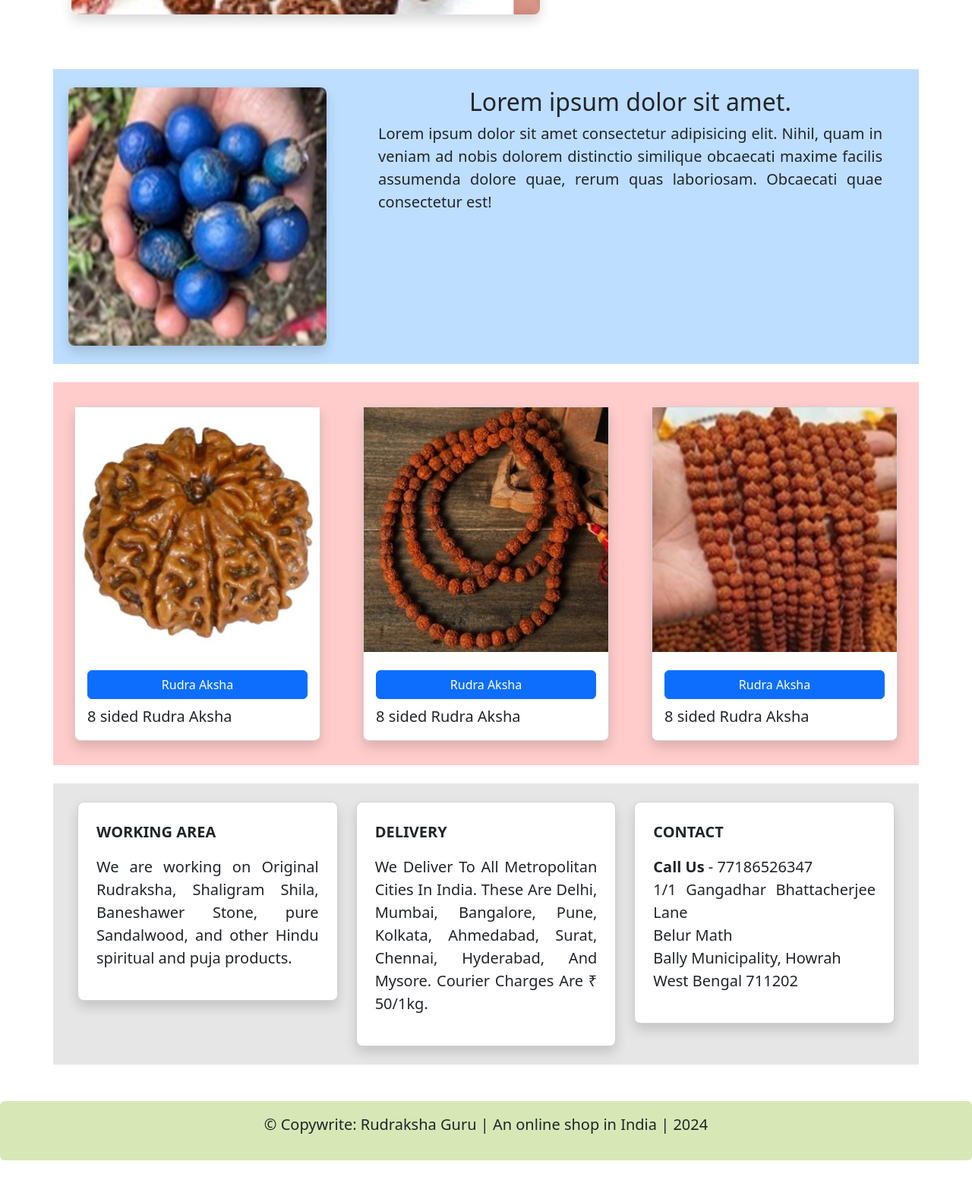
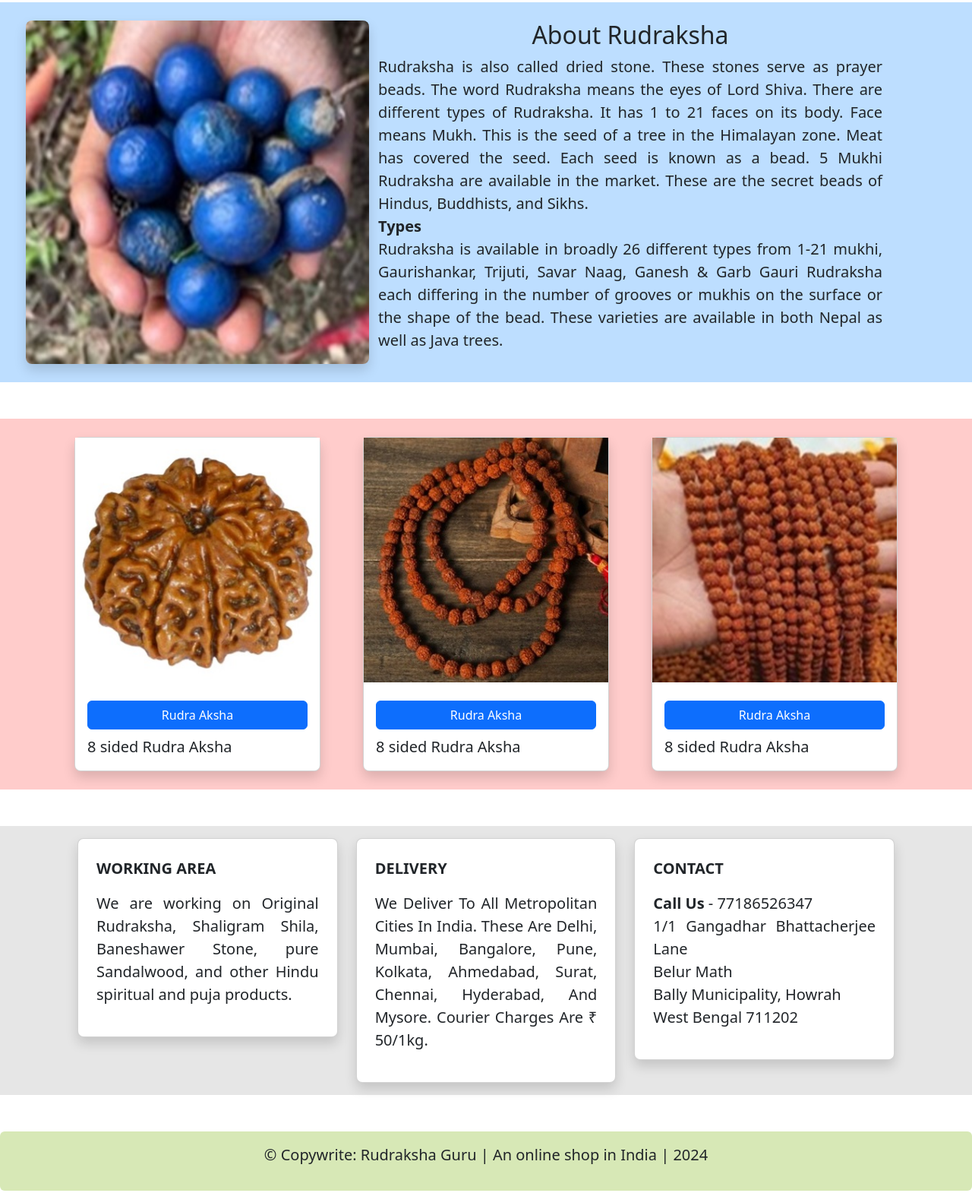
Before and after one commit to kanadkapil/Rudra-Aksha, a plain HTML site: page index.html in a window 1280 px wide. Shown: the part 903-2473 px from the top of the page at 76% size. Before the commit the page ends 2438 px from the top, so only its background shows below. Drawn offline with nearby package versions, Linux system fonts and the light colour scheme.

Commit message:
Update index.html

```diff
--- a/index.html
+++ b/index.html
@@ -19,7 +19,8 @@
 
 <body>
     <!-- navbar  -->
-    <header class="mb-3 bg-yellow">
+    <header class="bg-yellow">
+        <section class="mb-5">
             <nav class="navbar navbar-expand-lg custom-color shadow">
                 <div class="container">
                     <a class="navbar-brand"
@@ -49,12 +50,13 @@
                     </div>
                 </div>
             </nav>
+        </section>
     </header>
     <!-- navbar*  -->
 
     <!-- Search Bar -->
     <section class="my-5">
-        <div class="container my-5">
+        <div class="container">
             <div class="row justify-content-center">
                 <div class="col-md-8">
 
@@ -75,14 +77,14 @@
 
     <!-- main  -->
     <main>
-        <section class="my-2">
         <!-- row 1 -->
-            <div class="container my-2">
+        <section class="my-5">
+            <div class="container">
                 <div class="row">
                     <!-- col7 -->
-                    <div class="col-md-7 my-5 px-4">
+                    <div class="col-md-8 px-4 col-sm-12">
                         <!-- heading  -->
-                        <div class="mb-4">
+                        <div class="">
                             <h1>Original Rudraksha Mala</h1>
 
                         </div>
@@ -141,7 +143,7 @@
                         <!-- Carousel* -->
                     </div>
                     <!-- col5 -->
-                    <div class="col-md-5 my-5">
+                    <div class="col-md-4 my-2">
                         <!-- Single Card -->
                         <div class="d-sm-flex justify-content-md-end mx-3">
                             <div class="card shadow rounded-3 card-custom">
@@ -161,31 +163,48 @@
                     </div>
                 </div>
             </div>
+        </section>
         <!-- row 1* -->
 
         <!-- row 2 -->
-            <div class="container my-4 bg-blue">
+        <section class="my-5 bg-blue">
+            <div class="container">
                 <div class="row">
                     <!-- pic  -->
                     <div class="col-md-4 py-4  d-flex justify-content-center">
-                        <img src="assets/pics/rs1.jpg"  alt=""
-                            class="rounded-3 shadow ">
+                        <img src="assets/pics/rs1.jpg" alt="" class="rounded-3 shadow">
                     </div>
                     <div class="col-md-8 px-5 py-4">
-                        <h2>Lorem ipsum dolor sit amet.</h2>
-                        <p>Lorem ipsum dolor sit amet consectetur adipisicing elit. Nihil, quam in veniam ad nobis
-                            dolorem distinctio similique obcaecati maxime facilis assumenda dolore quae, rerum quas
-                            laboriosam. Obcaecati quae consectetur est!</p>
+                        <h2>About Rudraksha</h2>
+                        <p>Rudraksha is also called dried stone. These stones serve as prayer beads. The word
+                            Rudraksha
+                            means the eyes of Lord Shiva. There are different types of Rudraksha. It has 1 to 21
+                            faces
+                            on its body. Face means Mukh. This is the seed of a tree in the Himalayan zone. Meat has
+                            covered the seed. Each seed is known as a bead. 5 Mukhi Rudraksha are available in the
+                            market. These are the secret beads of Hindus, Buddhists, and Sikhs.
+                            <br><b>Types</b><br>
+                            Rudraksha is available in broadly 26 different types from 1-21 mukhi, Gaurishankar,
+                            Trijuti,
+                            Savar Naag, Ganesh & Garb Gauri Rudraksha each differing in the number of grooves or
+                            mukhis
+                            on the surface or the shape of the bead. These varieties are available in both Nepal as
+                            well
+                            as Java trees.
+
+                        </p>
                     </div>
                 </div>
             </div>
+        </section>
         <!-- row 2* -->
 
         <!-- row 3 -->
-             <div class="container my-4 bg-maroon">
+        <section class="my-5 bg-maroon">
+            <div class="container">
                 <div class="row py-4">
                     <div class="col-md-4">
-                        <div class="d-sm-flex justify-content-md-end mx-3 my-2">
+                        <div class="d-sm-flex justify-content-md-end mx-3">
                             <div class="card shadow rounded-3 card-custom">
                                 <img src="assets/pics/r1.jpg" alt="Copper Bottle" height="350" width=100%>
                                 <div class="card-body">
@@ -201,7 +220,7 @@
                         </div>
                     </div>
                     <div class="col-md-4">
-                        <div class="d-sm-flex justify-content-md-end mx-3 my-2">
+                        <div class="d-sm-flex justify-content-md-end mx-3">
                             <div class="card shadow rounded-3 card-custom">
                                 <img src="assets/pics/r3.jpg" alt="Copper Bottle" height="350" width=100%>
                                 <div class="card-body">
@@ -217,7 +236,7 @@
                         </div>
                     </div>
                     <div class="col-md-4">
-                        <div class="d-sm-flex justify-content-md-end mx-3 my-2">
+                        <div class="d-sm-flex justify-content-md-end mx-3">
                             <div class="card shadow rounded-3 card-custom">
                                 <img src="assets/pics/r4.jpg" alt="Copper Bottle" height="350" width=100%>
                                 <div class="card-body">
@@ -234,31 +253,36 @@
                     </div>
                 </div>
             </div>
+        </section>
         <!-- row 3* -->
 
 
         <!-- row 4 -->
-            <div class="container my-4 bg-ash">
-                <div class="row my-3 mx-2">
+        <section class="my-5 bg-ash">
+            <div class="container">
+                <div class="row mx-2">
 
-                    <div class="col-md-4 my-sm-2 py-3 ">
+                    <div class="col-md-4 py-3 ">
                         <div class="card p-4 box shadow rounded-3">
                             <p><b>WORKING AREA</b></p>
-                            <p>We are working on Original Rudraksha, Shaligram Shila, Baneshawer Stone, pure Sandalwood,
+                            <p>We are working on Original Rudraksha, Shaligram Shila, Baneshawer Stone, pure
+                                Sandalwood,
                                 and other Hindu spiritual and puja products.</p>
                         </div>
                     </div>
 
-                    <div class="col-md-4 my-sm-2 py-3 ">
+                    <div class="col-md-4 py-3 ">
                         <div class="card p-4 box shadow rounded-3">
                             <p><b>DELIVERY</b></p>
-                            <p>We Deliver To All Metropolitan Cities In India. These Are Delhi, Mumbai, Bangalore, Pune,
-                                Kolkata, Ahmedabad, Surat, Chennai, Hyderabad, And Mysore. Courier Charges Are ₹ 50/1kg.
+                            <p>We Deliver To All Metropolitan Cities In India. These Are Delhi, Mumbai, Bangalore,
+                                Pune,
+                                Kolkata, Ahmedabad, Surat, Chennai, Hyderabad, And Mysore. Courier Charges Are ₹
+                                50/1kg.
                             </p>
                         </div>
                     </div>
 
-                    <div class="col-md-4 my-sm-2 py-3 ">
+                    <div class="col-md-4 py-3 ">
                         <div class="card p-4 box shadow rounded-3">
                             <p><b>CONTACT</b></p>
                             <p><b>Call Us</b> - 77186526347 <br>
@@ -272,19 +296,21 @@
 
                 </div>
             </div>
+        </section>
         <!-- row 4* -->
 
 
-        </section>
     </main>
     <!-- main*  -->
 
     <!-- footer  -->
-    <div class="container-fluid rounded-2 bg-yellow  text-dark mt-5 mb-2 bg d-flex justify-content-center">
+    <section class="my-5">
+        <div class="container-fluid rounded-2 bg-yellow text-dark d-flex justify-content-center">
             <div class="row py-3">
                 <p>&copy; Copywrite: Rudraksha Guru | An online shop in India | 2024</p>
             </div>
         </div>
+    </section>
     <!-- footer*  -->
 
 </body>
```
Lines whose indentation alone changed are shown as unchanged.
